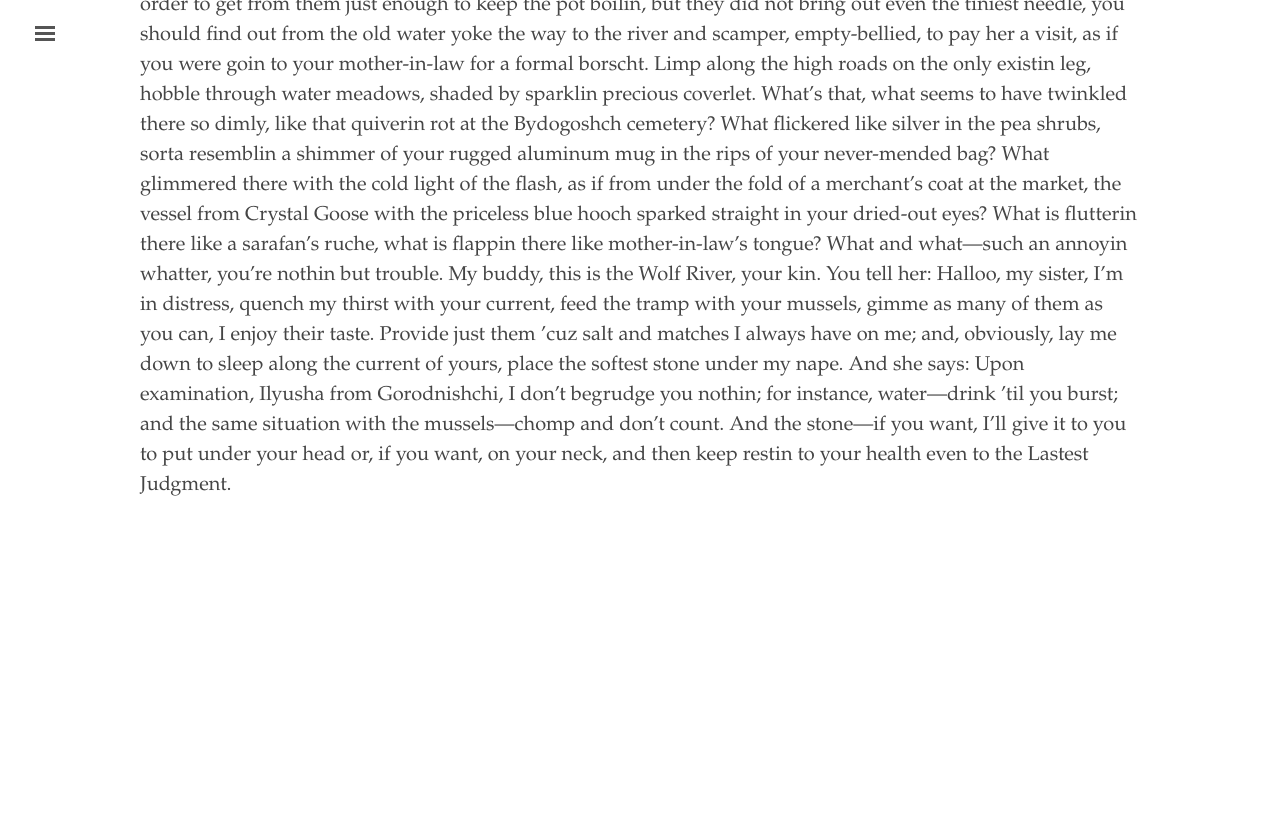
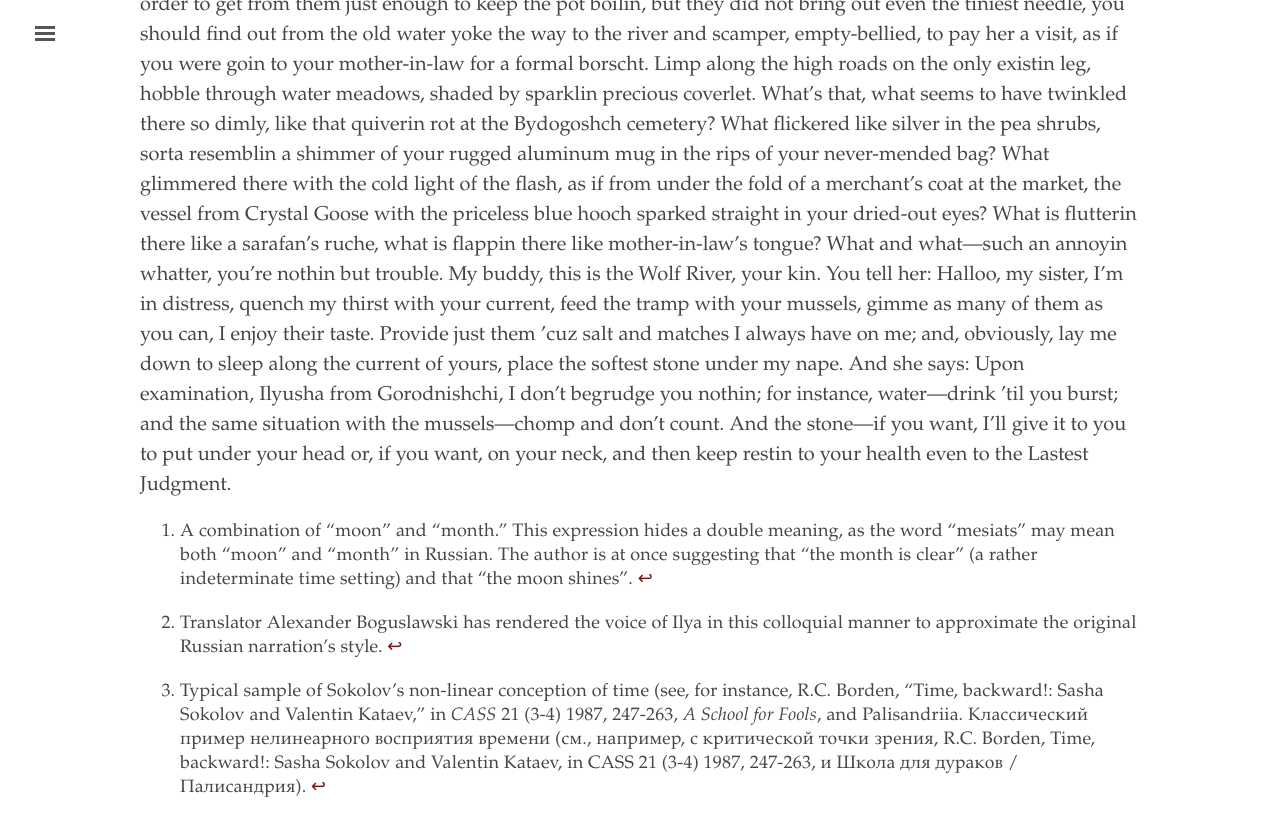
Before and after one commit to encyclopedia-of-the-dog/encyclopedia-of-the-dog.github.io, a Jekyll site: the page built from _texts/01-en.md, in a window 1280 px wide and 900 px high, scrolled down 7228 px. Shown: the top 836 px of the window. Built offline with Jekyll 4.4.1, drawn with Linux system fonts in a browser that asks for light colours; before the commit the page ends 7828 px from its top, so only the background shows below that; some of the changed text lies outside the part shown.

Commit message:
add some footnotes to 01-en.md

```diff
--- a/_texts/01-en.md
+++ b/_texts/01-en.md
@@ -7,7 +7,7 @@ translator: Alexander Boguslawski
 language: en
 ---
 
-The moonth’s clear, no catchin up with the dates, the
+The moonth’s clear[^1], no catchin[^2] up with the dates[^3], the
 year’s current. To Citizen Sidor Fomich Pozhilykh,
 with all due respect, Ilya Petrikeich Zynzyrela’s *Discords Beyond the Itil*. With Your permission, I commence. Citizen Pozhilykh, I’m a man relatively peripheral to these places,
 but since I’m a sharpener, hence I sharpen knives-scissors, and
@@ -396,3 +396,7 @@ with the mussels—chomp and don’t count. And the stone—if
 you want, I’ll give it to you to put under your head or, if you
 want, on your neck, and then keep restin to your health even to
 the Lastest Judgment.
+
+[^1]: A combination of "moon" and "month." This expression hides a double meaning, as the word "mesiats" may mean both "moon" and "month" in Russian. The author is at once suggesting that "the month is clear" (a rather indeterminate time setting) and that "the moon shines".
+[^2]: Translator Alexander Boguslawski has rendered the voice of Ilya in this colloquial manner to approximate the original Russian narration's style.
+[^3]: Typical sample of Sokolov's non-linear conception of time (see, for instance, R.C. Borden, "Time, backward!: Sasha Sokolov and Valentin Kataev," in *CASS* 21 (3-4) 1987, 247-263, *A School for Fools*, and Palisandriia. Классический пример нелинеарного восприятия времени (см., например, с критической точки зрения, R.C. Borden, Time, backward!: Sasha Sokolov and Valentin Kataev, in CASS 21 (3-4) 1987, 247-263, и Школа для дураков / Палисандрия).
```
